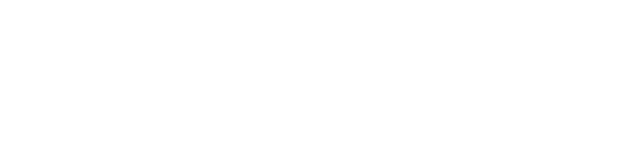
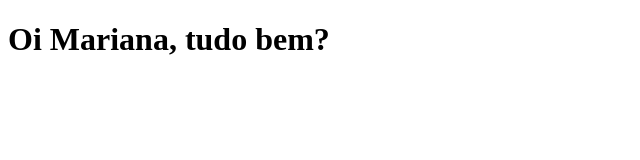
Before and after one commit to aterribili/pixi, a website: page index.html in a window 1280 px wide. Shown: the whole page, without its empty margins (0-640 px from the left). Drawn offline with Linux system fonts and the light colour scheme.

Commit message:
Oi mariana

```diff
--- a/index.html
+++ b/index.html
@@ -14,5 +14,6 @@
 
     PIXI.utils.sayHello(type)
   </script>
+  <h1>Oi Mariana, tudo bem?</h1>
 </body>
 </html>
```
